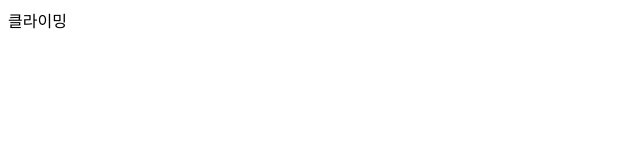
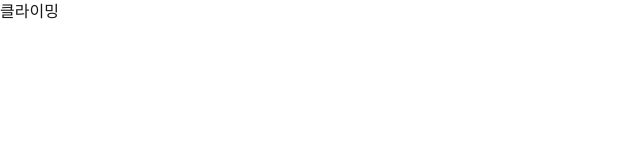
Before and after one commit to JeongHeonK/bouldering, a Next.js app: page / in a window 1280 px wide. Shown: the top 160 px of the page, without its empty margins (0-640 px from the left). Built offline with nearby package versions, Linux system fonts and the light colour scheme.

Commit message:
style: tailwind color 추가 및 기타 설정

```diff
--- a/app/globals.css
+++ b/app/globals.css
@@ -17,7 +17,7 @@
 body {
   color: var(--foreground);
   background: var(--background);
-  font-family: sans-serif;
+  margin: 0;
 }
 
 @layer utilities {
--- a/app/layout.tsx
+++ b/app/layout.tsx
@@ -1,5 +1,6 @@
 import type { Metadata } from "next";
 import { Poppins } from "next/font/google";
+import "./globals.css";
 
 const poppins = Poppins({
   weight: ["400", "500", "600", "700"],
@@ -23,7 +24,7 @@ export default function RootLayout({
 }>) {
   return (
     <html lang="en">
-      <body className={`${poppins.className} antialiased`}>{children}</body>
+      <body className={`${poppins.className} antialias`}>{children}</body>
     </html>
   );
 }
--- a/tailwind.config.ts
+++ b/tailwind.config.ts
@@ -12,6 +12,9 @@ const config: Config = {
         background: "var(--background)",
         foreground: "var(--foreground)",
       },
+      backgroundColor: {
+        green: "#9DF830",
+      },
     },
   },
   plugins: [],
```
